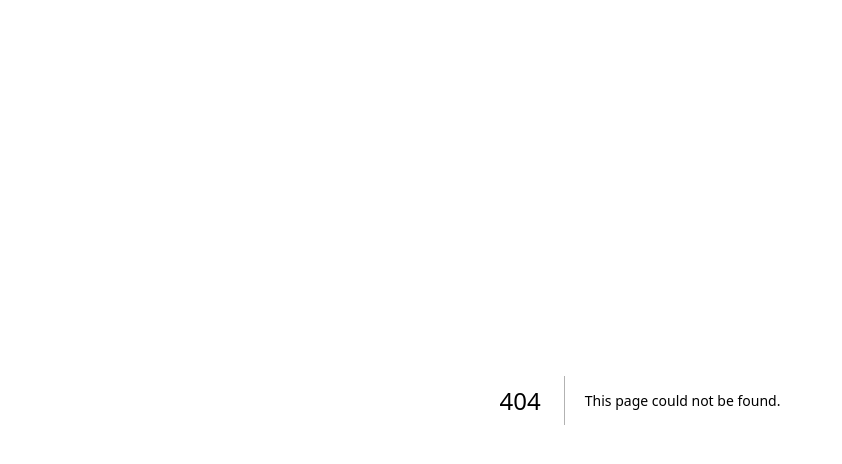
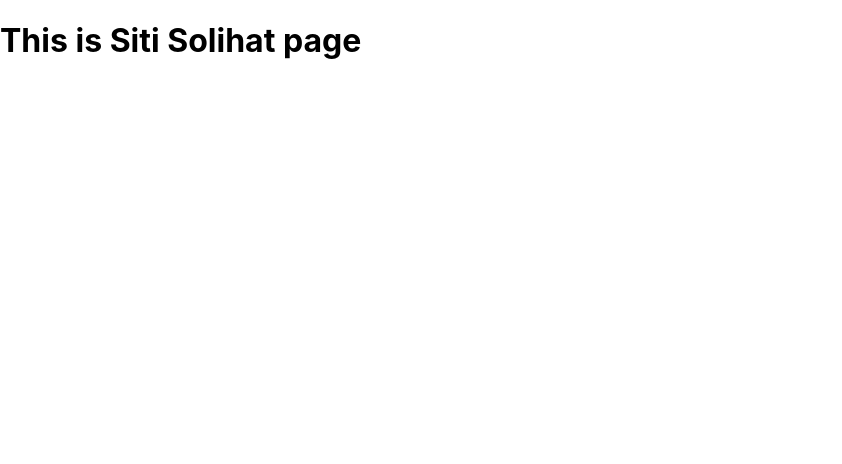
Before and after one commit to fahmialfareza/km3-fe-collabs, a Next.js app: page /siti-solihat in a window 1280 px wide. Before the commit this address had no page. Shown: the top 464 px of the page, without its empty margins (0-842 px from the left). Built offline with nearby package versions, Linux system fonts and the light colour scheme.

Commit message:
add siti page (#19)

```diff
--- /dev/null
+++ b/pages/siti-solihat.js
@@ -0,0 +1,7 @@
+import React from "react";
+
+function Siti() {
+  return <h1>This is Siti Solihat page</h1>;
+}
+
+export default Siti;
```
